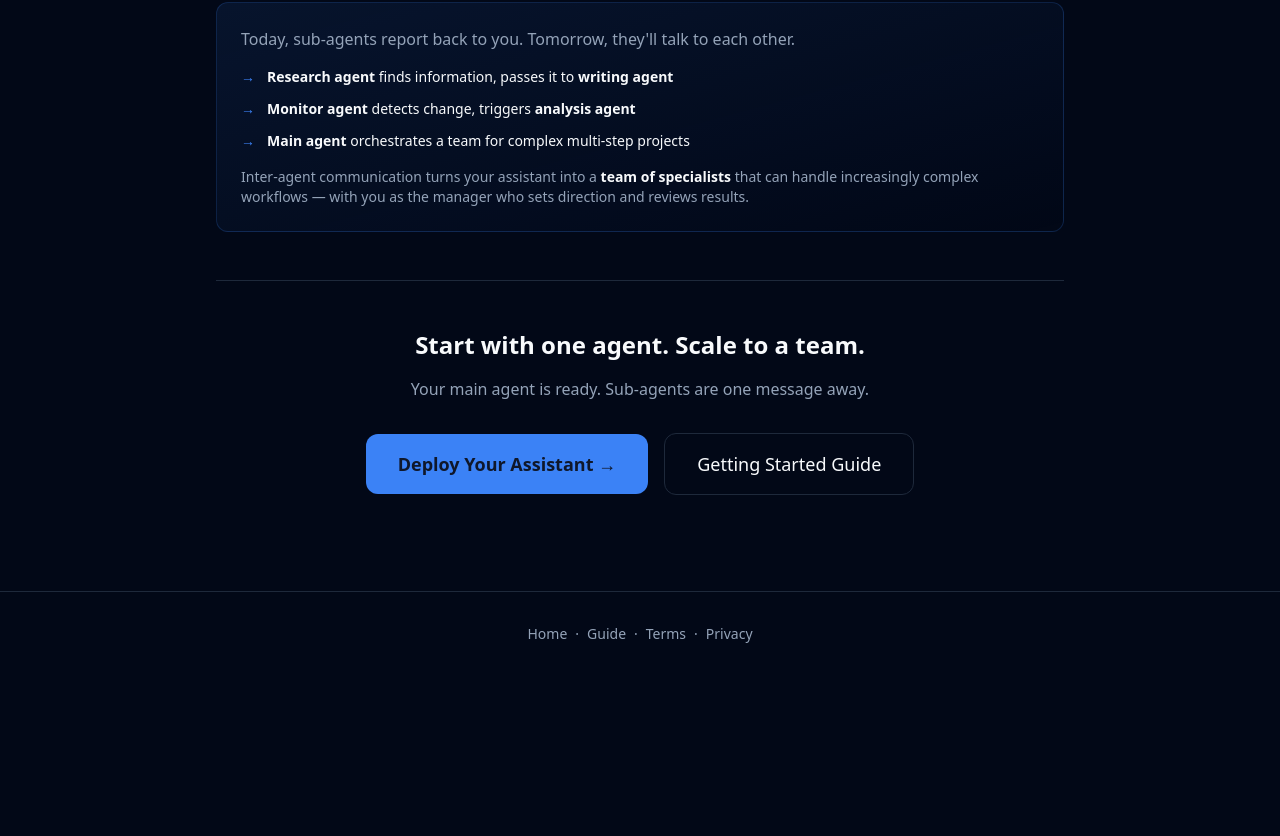
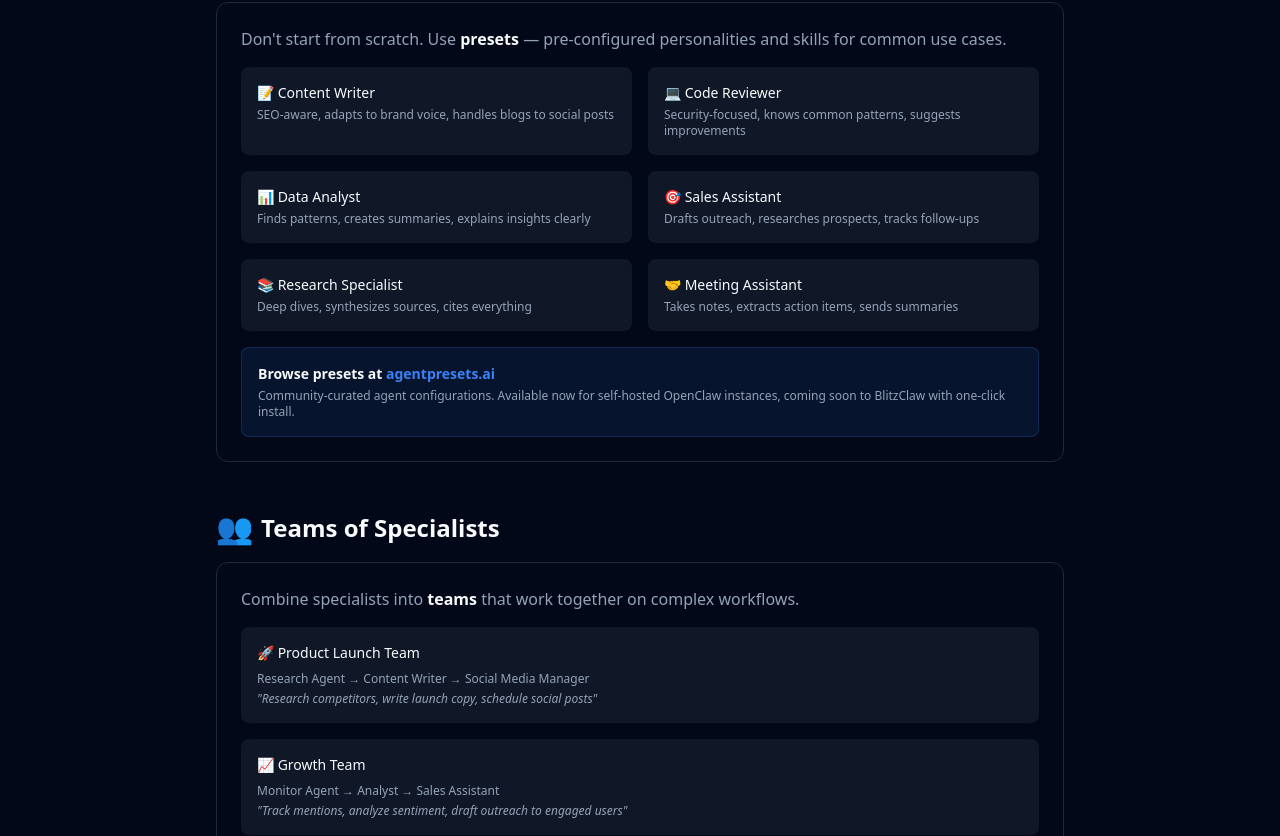
Before and after one commit to philippmuller/blitzclaw, a Next.js app in the folder apps/web/: page /agents in a window 1280 px wide. Shown: the part 2624-3460 px from the top of the page. Before the commit the page ends 3300 px from the top, so only its background shows below. Built offline with nearby package versions, Linux system fonts and the light colour scheme.

Commit message:
feat: add presets and specialist teams sections
- Agent presets (writer, code reviewer, analyst, sales, research, meeting)
- Link to agentpresets.ai for community presets
- Teams of specialists (product launch, growth, content pipeline)
- Updated future section for full autonomy vision

```diff
--- a/apps/web/src/app/agents/page.tsx
+++ b/apps/web/src/app/agents/page.tsx
@@ -232,38 +232,148 @@ export default function AgentsPage() {
           </div>
         </section>
 
+        {/* Presets & Specialists */}
+        <section className="mb-12">
+          <h2 className="text-2xl font-semibold text-foreground mb-4 flex items-center gap-2">
+            <span className="text-3xl">🎭</span> Presets & Specialist Personalities
+          </h2>
+          <div className="bg-card border border-border rounded-xl p-6 space-y-4">
+            <p className="text-muted-foreground">
+              Don't start from scratch. Use <strong className="text-foreground">presets</strong> —
+              pre-configured personalities and skills for common use cases.
+            </p>
+            <div className="grid md:grid-cols-2 gap-4">
+              <div className="bg-secondary/50 rounded-lg p-4">
+                <p className="text-sm text-foreground font-medium mb-1">📝 Content Writer</p>
+                <p className="text-xs text-muted-foreground">
+                  SEO-aware, adapts to brand voice, handles blogs to social posts
+                </p>
+              </div>
+              <div className="bg-secondary/50 rounded-lg p-4">
+                <p className="text-sm text-foreground font-medium mb-1">💻 Code Reviewer</p>
+                <p className="text-xs text-muted-foreground">
+                  Security-focused, knows common patterns, suggests improvements
+                </p>
+              </div>
+              <div className="bg-secondary/50 rounded-lg p-4">
+                <p className="text-sm text-foreground font-medium mb-1">📊 Data Analyst</p>
+                <p className="text-xs text-muted-foreground">
+                  Finds patterns, creates summaries, explains insights clearly
+                </p>
+              </div>
+              <div className="bg-secondary/50 rounded-lg p-4">
+                <p className="text-sm text-foreground font-medium mb-1">🎯 Sales Assistant</p>
+                <p className="text-xs text-muted-foreground">
+                  Drafts outreach, researches prospects, tracks follow-ups
+                </p>
+              </div>
+              <div className="bg-secondary/50 rounded-lg p-4">
+                <p className="text-sm text-foreground font-medium mb-1">📚 Research Specialist</p>
+                <p className="text-xs text-muted-foreground">
+                  Deep dives, synthesizes sources, cites everything
+                </p>
+              </div>
+              <div className="bg-secondary/50 rounded-lg p-4">
+                <p className="text-sm text-foreground font-medium mb-1">🤝 Meeting Assistant</p>
+                <p className="text-xs text-muted-foreground">
+                  Takes notes, extracts action items, sends summaries
+                </p>
+              </div>
+            </div>
+            <div className="bg-primary/10 border border-primary/20 rounded-lg p-4 mt-4">
+              <p className="text-sm text-foreground">
+                <strong>Browse presets at{" "}
+                <a
+                  href="https://www.agentpresets.ai"
+                  target="_blank"
+                  rel="noopener noreferrer"
+                  className="text-primary hover:underline"
+                >
+                  agentpresets.ai
+                </a>
+                </strong>
+              </p>
+              <p className="text-xs text-muted-foreground mt-1">
+                Community-curated agent configurations. Available now for self-hosted OpenClaw instances,
+                coming soon to BlitzClaw with one-click install.
+              </p>
+            </div>
+          </div>
+        </section>
+
+        {/* Teams of Specialists */}
+        <section className="mb-12">
+          <h2 className="text-2xl font-semibold text-foreground mb-4 flex items-center gap-2">
+            <span className="text-3xl">👥</span> Teams of Specialists
+          </h2>
+          <div className="bg-card border border-border rounded-xl p-6 space-y-4">
+            <p className="text-muted-foreground">
+              Combine specialists into <strong className="text-foreground">teams</strong> that work together on complex workflows.
+            </p>
+            <div className="space-y-4">
+              <div className="bg-secondary/50 rounded-lg p-4">
+                <p className="text-sm text-foreground font-medium mb-2">🚀 Product Launch Team</p>
+                <p className="text-xs text-muted-foreground">
+                  Research Agent → Content Writer → Social Media Manager
+                </p>
+                <p className="text-xs text-muted-foreground mt-1 italic">
+                  "Research competitors, write launch copy, schedule social posts"
+                </p>
+              </div>
+              <div className="bg-secondary/50 rounded-lg p-4">
+                <p className="text-sm text-foreground font-medium mb-2">📈 Growth Team</p>
+                <p className="text-xs text-muted-foreground">
+                  Monitor Agent → Analyst → Sales Assistant
+                </p>
+                <p className="text-xs text-muted-foreground mt-1 italic">
+                  "Track mentions, analyze sentiment, draft outreach to engaged users"
+                </p>
+              </div>
+              <div className="bg-secondary/50 rounded-lg p-4">
+                <p className="text-sm text-foreground font-medium mb-2">📝 Content Pipeline</p>
+                <p className="text-xs text-muted-foreground">
+                  Research Specialist → Content Writer → Editor Agent
+                </p>
+                <p className="text-xs text-muted-foreground mt-1 italic">
+                  "Research topic, write draft, review and polish"
+                </p>
+              </div>
+            </div>
+          </div>
+        </section>
+
         {/* Future: Inter-Agent Communication */}
         <section className="mb-12">
           <h2 className="text-2xl font-semibold text-foreground mb-4 flex items-center gap-2">
-            <span className="text-3xl">🔮</span> The Future: Agent Teams
+            <span className="text-3xl">🔮</span> The Future: Full Autonomy
           </h2>
           <div className="bg-gradient-to-br from-primary/10 to-transparent border border-primary/20 rounded-xl p-6 space-y-4">
             <p className="text-muted-foreground">
-              Today, sub-agents report back to you. Tomorrow, they'll talk to each other.
+              Today, you orchestrate. Tomorrow, agents coordinate themselves.
             </p>
             <div className="space-y-3 text-sm">
               <div className="flex gap-3 items-start">
                 <span className="text-primary">→</span>
                 <span className="text-foreground">
-                  <strong>Research agent</strong> finds information, passes it to <strong>writing agent</strong>
+                  Agents hand off work to each other automatically
                 </span>
               </div>
               <div className="flex gap-3 items-start">
                 <span className="text-primary">→</span>
                 <span className="text-foreground">
-                  <strong>Monitor agent</strong> detects change, triggers <strong>analysis agent</strong>
+                  Teams self-organize based on task requirements
                 </span>
               </div>
               <div className="flex gap-3 items-start">
                 <span className="text-primary">→</span>
                 <span className="text-foreground">
-                  <strong>Main agent</strong> orchestrates a team for complex multi-step projects
+                  You set goals, they figure out the steps
                 </span>
               </div>
             </div>
             <p className="text-sm text-muted-foreground mt-4">
-              Inter-agent communication turns your assistant into a <strong className="text-foreground">team of specialists</strong> that
-              can handle increasingly complex workflows — with you as the manager who sets direction and reviews results.
+              Inter-agent communication is coming. Your role shifts from operator to <strong className="text-foreground">director</strong> —
+              setting vision and reviewing outcomes while your AI team handles execution.
             </p>
           </div>
         </section>
```
